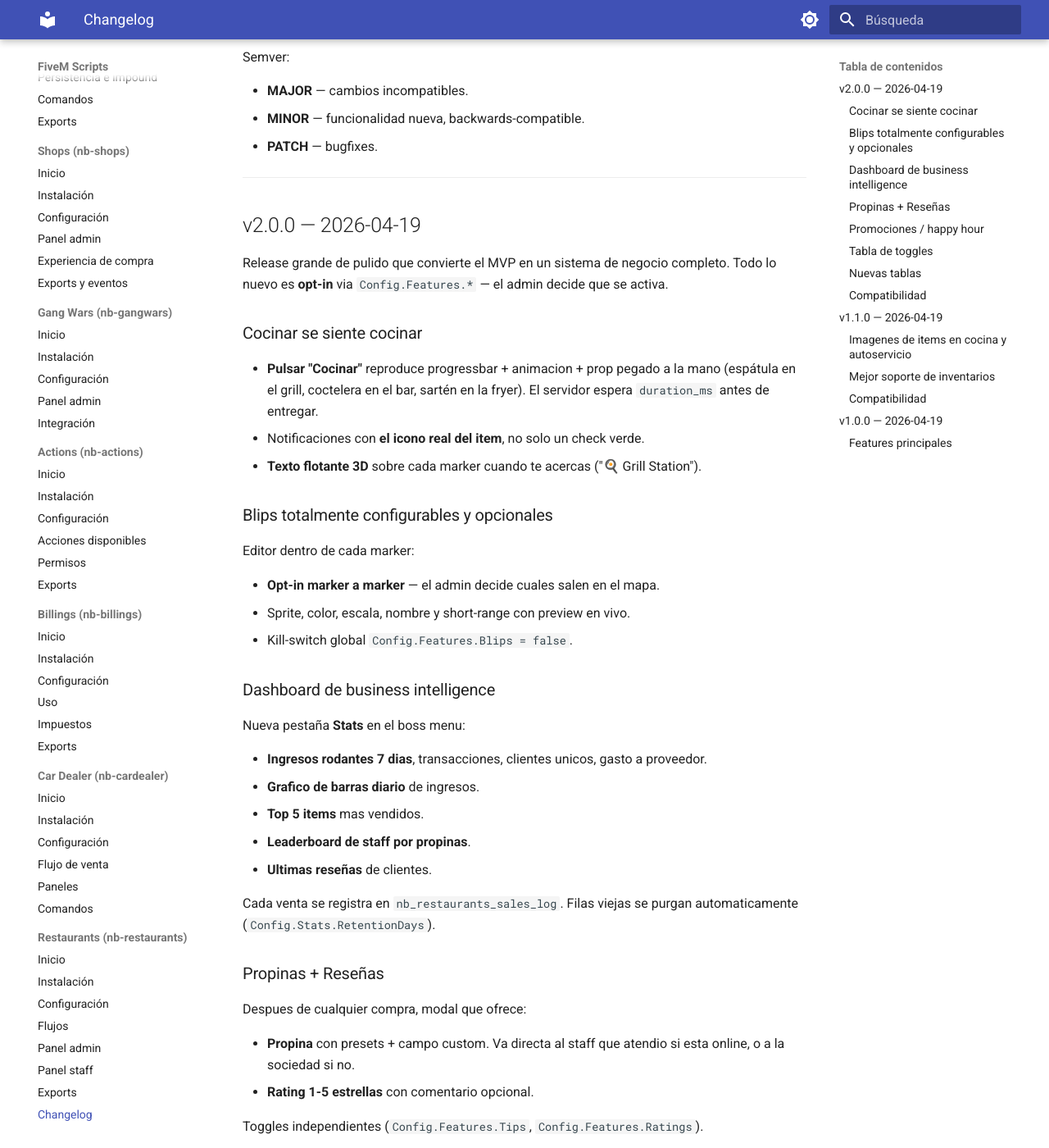
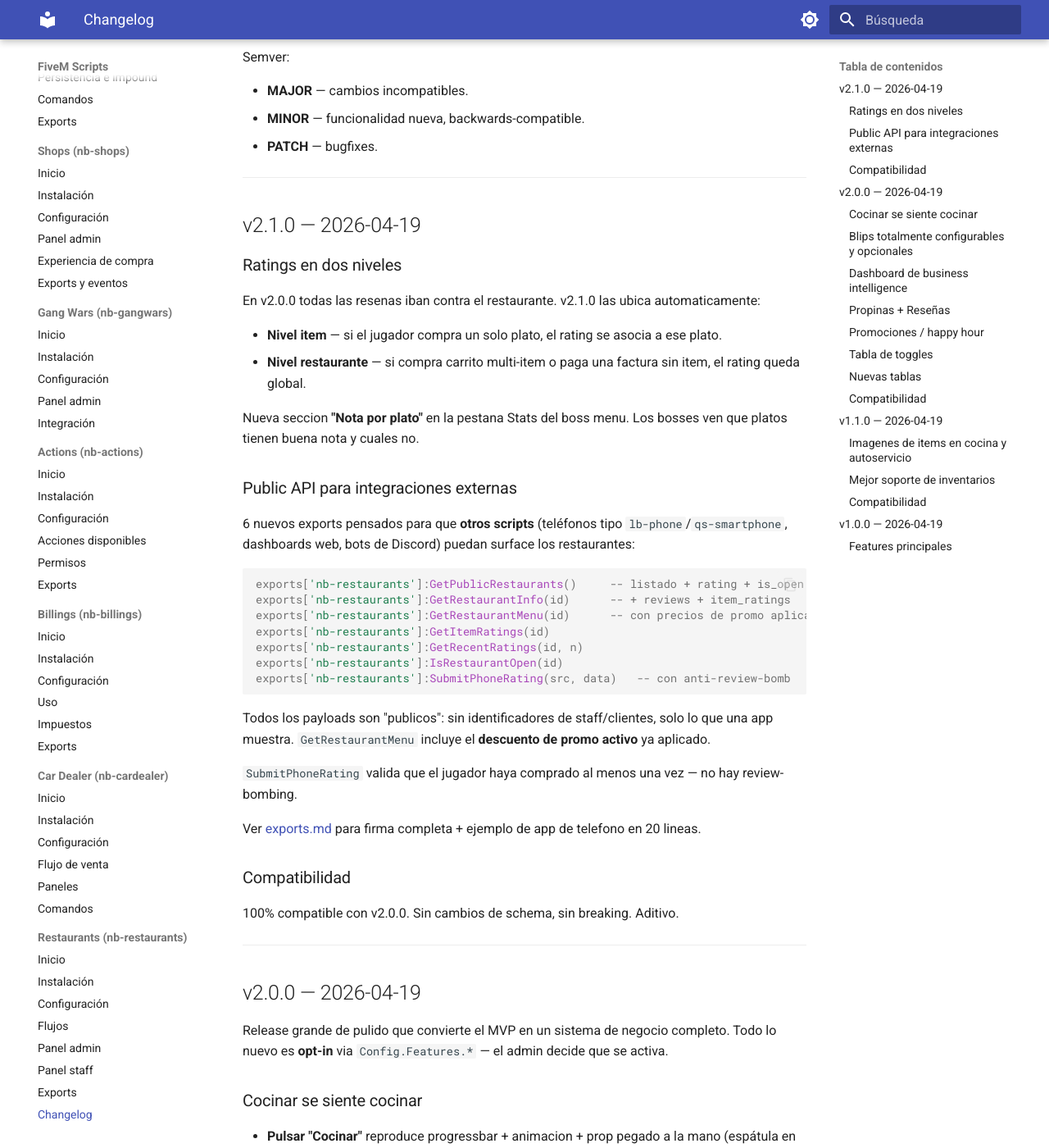
Before and after one commit to neenbyss/docs, an MkDocs documentation site: the page built from docs/fivem/nb-restaurants/changelog.md, in a window 1280 px wide and 1400 px high, scrolled down 238 px. Shown: the whole window at 82% size. Built offline with MkDocs 1.6.1 and Material for MkDocs 9.7.7, drawn with Linux system fonts in a browser that asks for light colours.

Commit message:
docs(nb-restaurants): v2.1.0 entry — item ratings & public API

````diff
--- a/docs/fivem/nb-restaurants/changelog.md
+++ b/docs/fivem/nb-restaurants/changelog.md
@@ -7,6 +7,43 @@ Semver:
 - **MAJOR** — cambios incompatibles.
 - **MINOR** — funcionalidad nueva, backwards-compatible.
 - **PATCH** — bugfixes.
+
+---
+
+## v2.1.0 — 2026-04-19
+
+### Ratings en dos niveles
+
+En v2.0.0 todas las resenas iban contra el restaurante. v2.1.0 las ubica automaticamente:
+
+- **Nivel item** — si el jugador compra un solo plato, el rating se asocia a ese plato.
+- **Nivel restaurante** — si compra carrito multi-item o paga una factura sin item, el rating queda global.
+
+Nueva seccion **"Nota por plato"** en la pestana Stats del boss menu. Los bosses ven que platos tienen buena nota y cuales no.
+
+### Public API para integraciones externas
+
+6 nuevos exports pensados para que **otros scripts** (teléfonos tipo `lb-phone`/`qs-smartphone`, dashboards web, bots de Discord) puedan surface los restaurantes:
+
+```lua
+exports['nb-restaurants']:GetPublicRestaurants()     -- listado + rating + is_open
+exports['nb-restaurants']:GetRestaurantInfo(id)      -- + reviews + item_ratings
+exports['nb-restaurants']:GetRestaurantMenu(id)      -- con precios de promo aplicados
+exports['nb-restaurants']:GetItemRatings(id)
+exports['nb-restaurants']:GetRecentRatings(id, n)
+exports['nb-restaurants']:IsRestaurantOpen(id)
+exports['nb-restaurants']:SubmitPhoneRating(src, data)   -- con anti-review-bomb
+```
+
+Todos los payloads son "publicos": sin identificadores de staff/clientes, solo lo que una app muestra. `GetRestaurantMenu` incluye el **descuento de promo activo** ya aplicado.
+
+`SubmitPhoneRating` valida que el jugador haya comprado al menos una vez — no hay review-bombing.
+
+Ver [exports.md](exports.md#public-api--integraciones-externas) para firma completa + ejemplo de app de telefono en 20 lineas.
+
+### Compatibilidad
+
+100% compatible con v2.0.0. Sin cambios de schema, sin breaking. Aditivo.
 
 ---
 
````
